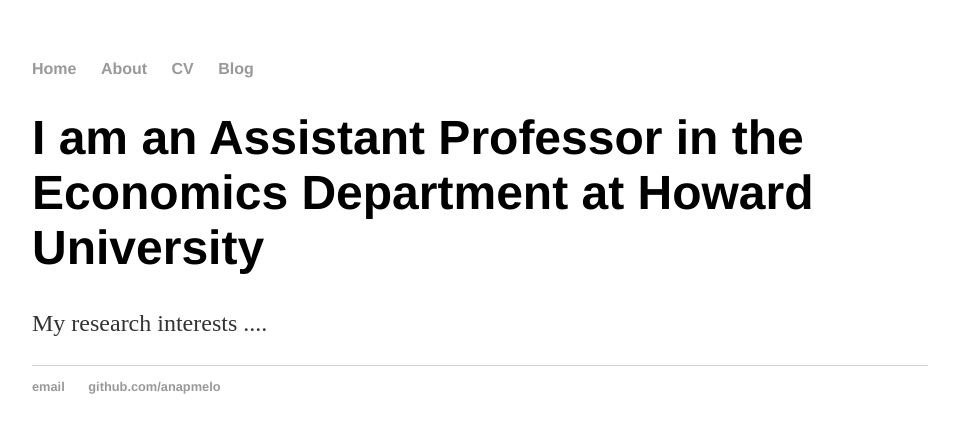
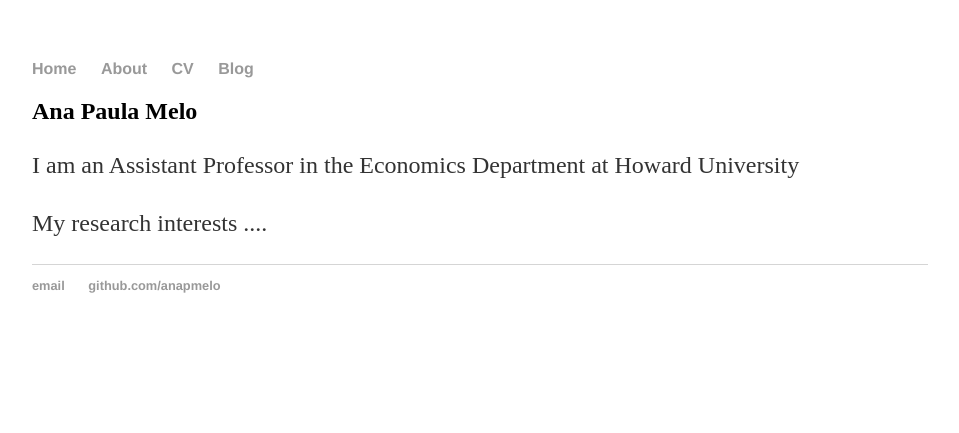
Before and after one commit to anapmelo/anapmelo.github.io, a Jekyll site: the page built from index.html, in a window 1280 px wide. Shown: the top 433 px of the page, without its empty margins (160-1119 px from the left). Built offline with Jekyll 4.4.1, drawn with Linux system fonts in a browser that asks for light colours.

Commit message:
Update index.html

```diff
--- a/index.html
+++ b/index.html
@@ -3,6 +3,7 @@ layout: default
 title: Ana Paula Melo
 ---
 <div class="blurb">
-	<h1>I am an Assistant Professor in the Economics Department at Howard University</h1>
+	<h2>Ana Paula Melo</h2>
+	<p>I am an Assistant Professor in the Economics Department at Howard University</p>
 	<p>My research interests ....</p>
 </div><!-- /.blurb -->
```
